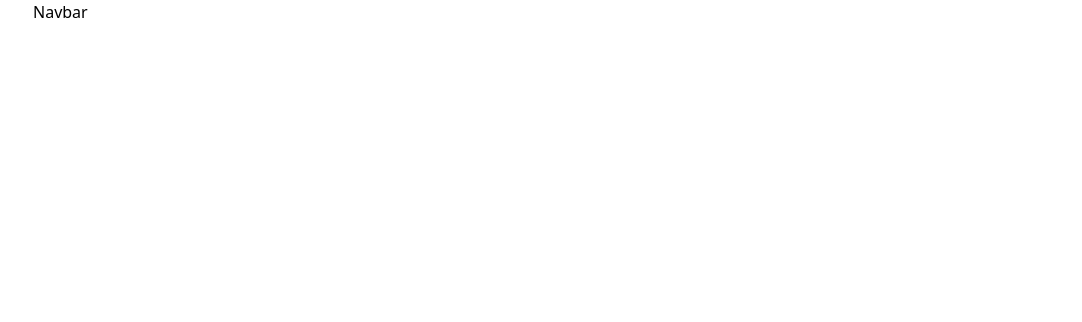
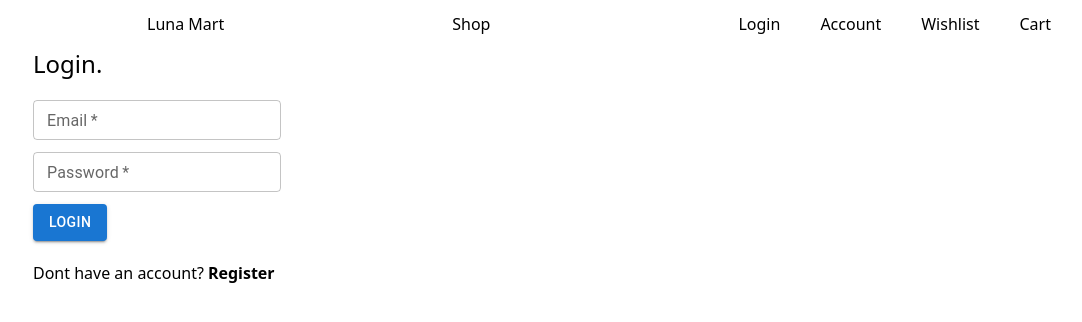
Before and after one commit to k99sharma/luna-mart-ui, a React (Vite) app: page /login in a window 1280 px wide. Before the commit this address had no page. Shown: the top 322 px of the page, without its empty margins (31-1113 px from the left). Built offline with nearby package versions, Linux system fonts and the light colour scheme.

Commit message:
add: navigation links for different pages in navbar

```diff
--- a/src/components/Navbar/index.jsx
+++ b/src/components/Navbar/index.jsx
@@ -1,6 +1,42 @@
+// importing components
+import { Link } from 'react-router-dom';
+
+// importing constants
+import { PagePath } from '../../config/Constants';
+
 // navbar
 const Navbar = () => {
-  return <div className="navbar">Navbar</div>;
+  return (
+    <div className="navbar py-3 flex justify-around align-bottom">
+      <div className="navbar__banner">
+        <Link to={PagePath.HOME}>Luna Mart</Link>
+      </div>
+
+      <div className="navbar__explore">
+        <div className="navbar__explore__shop">
+          <Link to={PagePath.SHOP}>Shop</Link>
+        </div>
+      </div>
+
+      <div className="navbar__user__actions flex">
+        <div className="navbar__user__actions__login mx-5">
+          <Link to={PagePath.LOGIN}>Login</Link>
+        </div>
+
+        <div className="navbar__user__actions__account mx-5">
+          <Link to={PagePath.ACCOUNT}>Account</Link>
+        </div>
+
+        <div className="navbar__user_actions__wishlist mx-5">
+          <Link to={PagePath.WISHLIST}>Wishlist</Link>
+        </div>
+
+        <div className="navbar__user__actions__cart mx-5">
+          <Link to={PagePath.CART}>Cart</Link>
+        </div>
+      </div>
+    </div>
+  );
 };
 
 export default Navbar;
--- /dev/null
+++ b/src/config/Constants.js
@@ -0,0 +1,20 @@
+// file contains constants
+
+// page paths
+export const PagePath = {
+  HOME: '/',
+  SHOP: '/shop',
+  LOGIN: '/login',
+  REGISTER: '/register',
+  WISHLIST: '/wishlist',
+  ACCOUNT: '/account',
+  CART: '/cart',
+};
+
+// user role
+export const UserRole = {
+  SUPER_ADMIN: 'super_admin',
+  ADMIN: 'admin',
+  CUSTOMER: 'customer',
+  GUEST: 'guest',
+};
--- /dev/null
+++ b/src/pages/account/index.jsx
@@ -0,0 +1,6 @@
+// account page
+function Account() {
+  return <div className="account">Account</div>;
+}
+
+export default Account;
--- /dev/null
+++ b/src/pages/cart/index.jsx
@@ -0,0 +1,6 @@
+// cart page
+function Cart() {
+  return <div className="cart">Cart</div>;
+}
+
+export default Cart;
--- a/src/pages/home/index.jsx
+++ b/src/pages/home/index.jsx
@@ -1,3 +1,4 @@
+// home page
 function Home() {
   return <div className="home">Home</div>;
 }
--- /dev/null
+++ b/src/pages/login/index.jsx
@@ -0,0 +1,85 @@
+// importing components
+import { Link } from 'react-router-dom';
+import { Button, TextField } from '@mui/material';
+
+// importing constants
+import { PagePath } from '../../config/Constants';
+import { useState } from 'react';
+
+// login page
+function Login() {
+  // states
+  const [email, setEmail] = useState('');
+  const [password, setPassword] = useState('');
+
+  // email handler
+  const handleEmail = (e) => {
+    const email = e.target.value;
+    setEmail(email);
+  };
+
+  // password handler
+  const handlePassword = (e) => {
+    const password = e.target.value;
+    setPassword(password);
+  };
+
+  // submit form
+  const handleSubmit = () => {
+    console.log(email);
+    console.log(password);
+
+    // reset state
+    setEmail('');
+    setPassword('');
+  };
+
+  return (
+    <div className="login">
+      <div className="login__header text-2xl">Login.</div>
+
+      <div className="login__form my-5">
+        <form onSubmit={handleSubmit}>
+          <div className="login__form__email mb-3">
+            <TextField
+              size="small"
+              label="Email"
+              placeholder="joe@email.com"
+              variant="outlined"
+              type="email"
+              onChange={handleEmail}
+              required
+            />
+          </div>
+
+          <div className="login__form__password mb-3">
+            <TextField
+              size="small"
+              label="Password"
+              placeholder="******"
+              variant="outlined"
+              type="password"
+              onChange={handlePassword}
+              required
+            />
+          </div>
+
+          <div className="login__form__submit">
+            <Button variant="contained">Login</Button>
+          </div>
+        </form>
+      </div>
+
+      <div className="login__registeration__navigation flex">
+        <div className="login__registeration__navigation__text">
+          Dont have an account?
+        </div>
+        <div className="login__registeration__navigation__button ml-1 font-semibold">
+          <Link to={PagePath.REGISTER}>Register</Link>
+        </div>
+      </div>
+    </div>
+  );
+}
+
+export default Login;
--- /dev/null
+++ b/src/pages/register/index.jsx
@@ -0,0 +1,6 @@
+// registeration page
+function Register() {
+  return <div className="registeration">Registeration</div>;
+}
+
+export default Register;
--- /dev/null
+++ b/src/pages/shop/index.jsx
@@ -0,0 +1,6 @@
+// shop page
+function Shop() {
+  return <div className="shop">Shop</div>;
+}
+
+export default Shop;
--- /dev/null
+++ b/src/pages/wishlist/index.jsx
@@ -0,0 +1,6 @@
+// wishlist page
+function Wishlist() {
+  return <div className="wishlist">Wishlist</div>;
+}
+
+export default Wishlist;
--- a/src/routes/index.jsx
+++ b/src/routes/index.jsx
@@ -4,6 +4,12 @@ import Layout from '../layout';
 
 // importing page
 import Home from '../pages/home';
+import Cart from '../pages/cart';
+import Shop from '../pages/shop';
+import Account from '../pages/account';
+import Wishlist from '../pages/wishlist';
+import Login from '../pages/login';
+import Register from '../pages/register';
 
 // route
 const PageRouter = () => {
@@ -12,6 +18,12 @@ const PageRouter = () => {
       <Layout>
         <Routes>
           <Route path="/" exact element={<Home />} />
+          <Route path="/cart" exact element={<Cart />} />
+          <Route path="/shop" exact element={<Shop />} />
+          <Route path="/account" exact element={<Account />} />
+          <Route path="/wishlist" exact element={<Wishlist />} />
+          <Route path="/login" exact element={<Login />} />
+          <Route path="/register" exact element={<Register />} />
         </Routes>
       </Layout>
     </Router>
```
